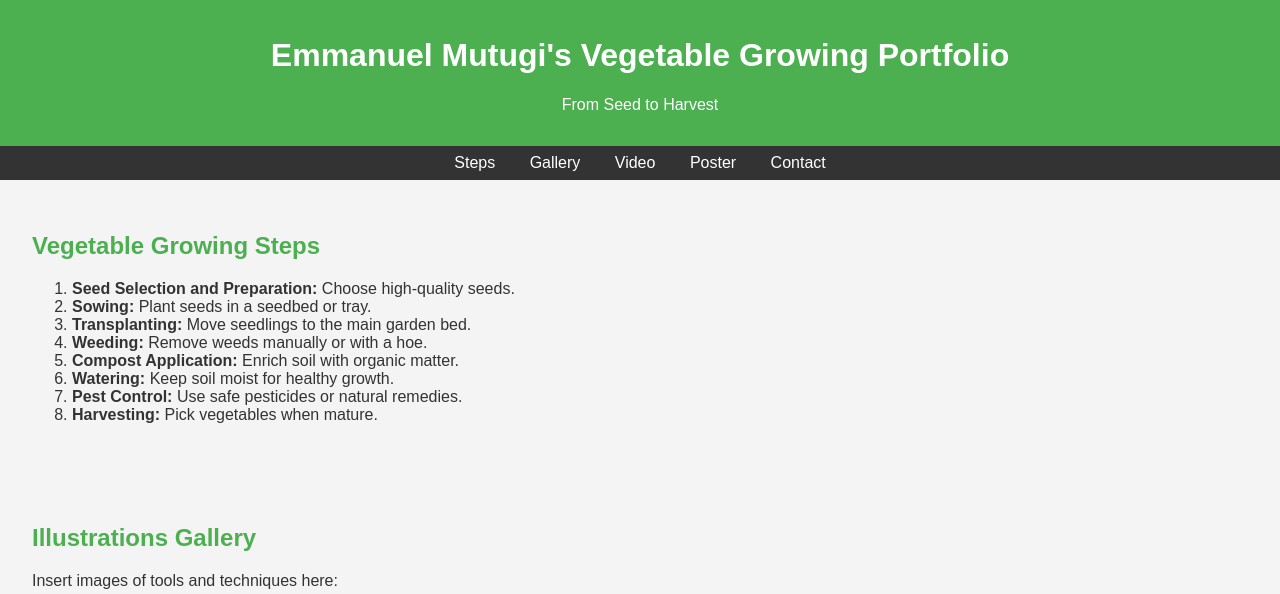
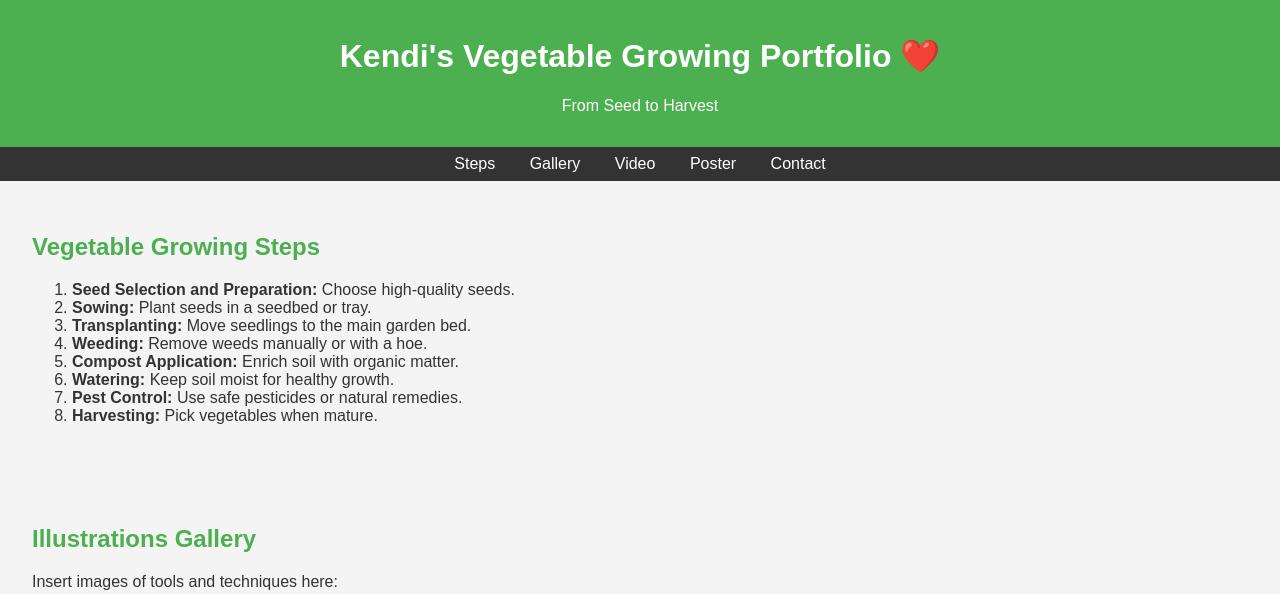
Before and after one commit to Emannuh254/skumawiki-growing, a plain HTML site: page index.html in a window 1280 px wide. Shown: the top 594 px of the page. Drawn offline with Linux system fonts and the light colour scheme.

Commit message:
mannuh❤️

```diff
--- a/index.html
+++ b/index.html
@@ -3,7 +3,7 @@
   <head>
     <meta charset="UTF-8" />
     <meta name="viewport" content="width=device-width, initial-scale=1.0" />
-    <title>Emmanuel Mutugi's Vegetable Growing Portfolio</title>
+    <title>Kaaria Jane kendi Vegetable Growing Portfolio</title>
     <style>
       body {
         font-family: Arial, sans-serif;
@@ -56,7 +56,7 @@
   </head>
   <body>
     <header>
-      <h1>Emmanuel Mutugi's Vegetable Growing Portfolio</h1>
+      <h1>Kendi's Vegetable Growing Portfolio ❤️</h1>
       <p>From Seed to Harvest</p>
     </header>
 
```
